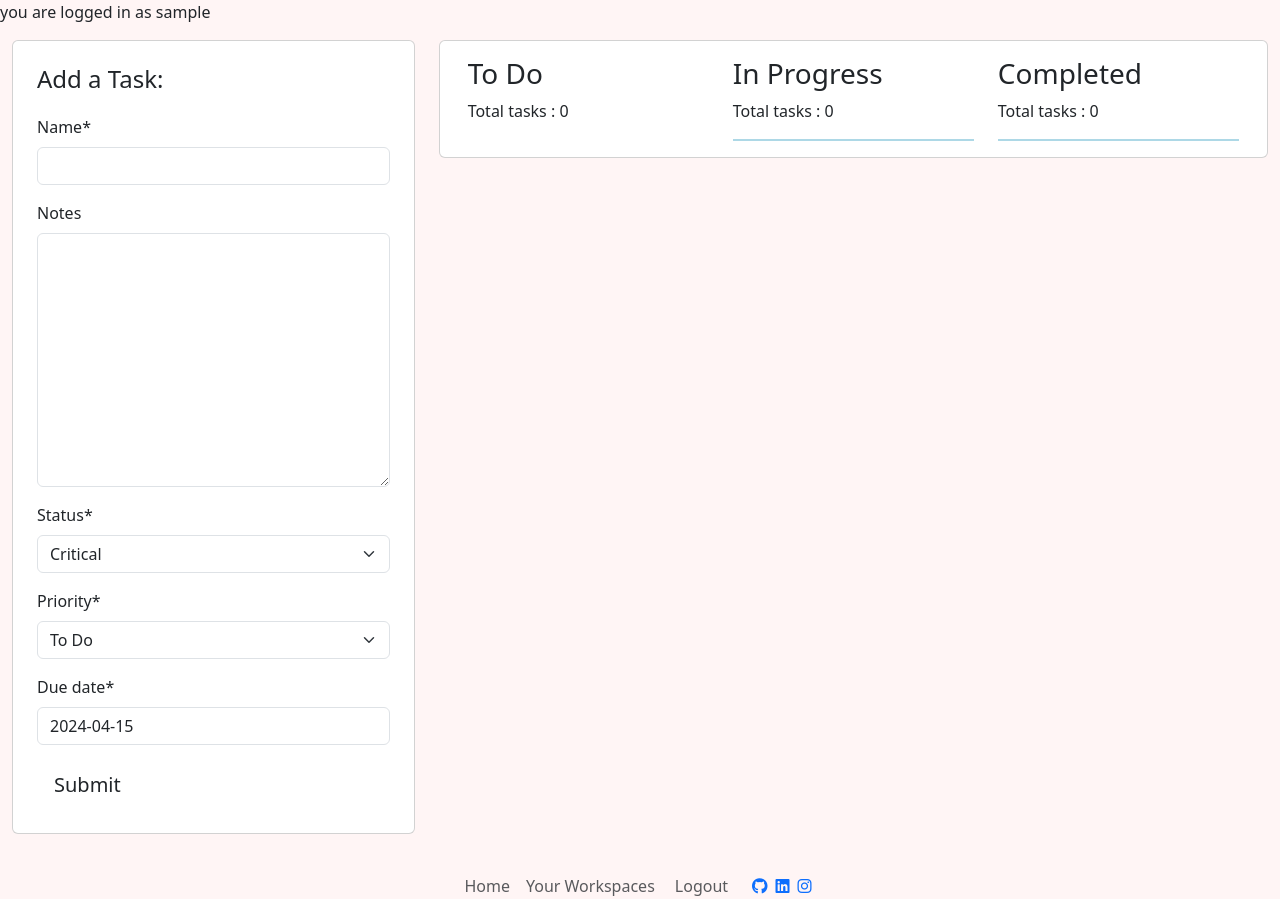
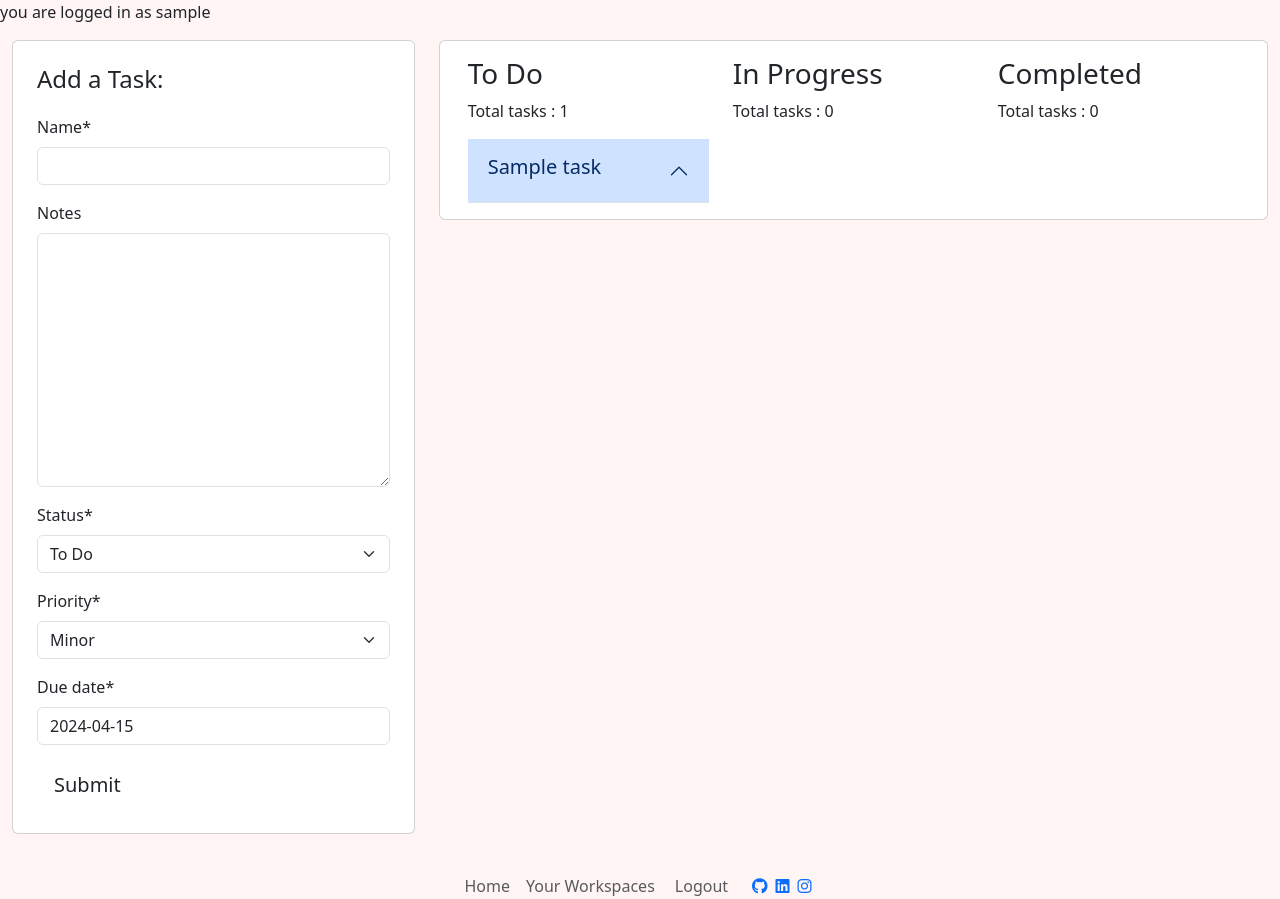
Before and after one commit to Ana-Niko-byte/zenlist, a Django app: a page that uses workspace/templates/workspace/workspace_detail.html in a window 1280 px wide. Shown: the part 95-994 px from the top of the page. Run offline with Django 4.2, Linux system fonts and the light colour scheme; a user stored in the database is signed in; tables that the repository leaves empty hold one stand-in row (values such as "Sample post"); parts of the project's set-up code (start-up, migrations or seed data) failed here and were passed over; some libraries are stand-ins or nearby versions.

Commit message:
add: Create task functionality

```diff
--- a/static/css/style.css
+++ b/static/css/style.css
@@ -56,7 +56,3 @@ li a:hover,
     width:50px;
     border-radius: 50%;
 }
-
-.task-field{
-    border: 1px solid lightblue;
-}
--- a/workspace/models.py
+++ b/workspace/models.py
@@ -62,8 +62,8 @@ class Task(models.Model):
     notes = models.TextField(blank=True, default='')
     creator = models.ForeignKey(User, on_delete=models.CASCADE, related_name='task_creator')
     workspace = models.ForeignKey(Workspace, on_delete=models.CASCADE, related_name='workspace_tasks')
-    priority = models.CharField(choices=STATUSES, null=False, default='MINOR')
-    status = models.CharField(choices=PRIORITIES, default='TO-DO')
+    priority = models.CharField(choices=PRIORITIES, null=False, default='MINOR')
+    status = models.CharField(choices=STATUSES, default='TO-DO')
     due_date = models.DateField(default=datetime.date.today)
     date_created = models.DateTimeField(default=datetime.datetime.now)
     last_modified = models.DateTimeField(auto_now=True)
--- a/workspace/templates/workspace/workspace_detail.html
+++ b/workspace/templates/workspace/workspace_detail.html
@@ -5,6 +5,7 @@
 {% if user.is_authenticated %}
 <div class="container-fluid">
     <div class="row">
+        <!-- Form to create new tasks -->
         <div class="col-4">
             <div class="card">
                 <div class="card-body mx-2 my-2">
@@ -19,17 +20,20 @@
                 </div>
             </div>
         </div>
+        <!-- /Form to create new tasks -->
+        <!-- Existing tasks -->
         <div class="col-8">
             <div class="card">
-                <div class="card-body d-flex container">
+                <div class="card-body">
                     <div class="container">
                         <div class="row">
+                            <!-- To Do Tasks -->
                             <div class="col-4">
                                 <h3>To Do</h3>
-                            <p>Total tasks : {{to_do_task_count}}</p>
+                                <p>Total tasks : {{todo_count}}</p>
+                                {% for task in todo_tasks %}
                                 <div class="accordion accordion-flush" id="accordionExample">
                                     <div class="accordion-item">
-                                    {% for task in to_do %}
                                       <h2 class="accordion-header">
                                         <button class="accordion-button" type="button" data-bs-toggle="collapse" data-bs-target="#collapseOne" aria-expanded="true" aria-controls="collapseOne">
                                             <h5>{{task.name}}</h5>
@@ -41,24 +45,25 @@
                                             </div>
                                         </button>
                                       </h2>
-                                  <div id="collapseOne" class="accordion-collapse collapse show" data-bs-parent="#accordionExample">
+                                      <div id="collapseOne" class="accordion-collapse collapse" data-bs-parent="#accordionExample">
                                         <div class="accordion-body">
                                             <p>Due by : {{task.due_date}}</p>
                                             <p>Priority : {{task.priority}}</p>
                                             <p>Notes: {{task.notes | safe}}</p>
                                         </div>
                                       </div>
+                                    </div>
+                                </div>
                                 {% endfor %}
                             </div>
-                            </div>
-                        </div>
+                            <!-- /To Do Tasks -->
+                            <!-- In Progress Tasks -->
                             <div class="col-4">
                                 <h3>In Progress</h3>
-                            <p>Total tasks : {{progress_task_count}}</p>
-                            <div class="task-field">
+                                <p>Total tasks : {{progress_count}}</p>
                                 <div class="accordion accordion-flush" id="accordionExample">
                                     <div class="accordion-item">
-                                        {% for task in in_progress %}
+                                        {% for task in progress_tasks %}
                                       <h2 class="accordion-header">
                                         <button class="accordion-button" type="button" data-bs-toggle="collapse" data-bs-target="#collapseTwo" aria-expanded="true" aria-controls="collapseTwo">
                                             <h5>{{task.name}}</h5>
@@ -70,7 +75,7 @@
                                             </div>
                                         </button>
                                       </h2>
-                                      <div id="collapseTwo" class="accordion-collapse collapse show" data-bs-parent="#accordionExample">
+                                      <div id="collapseTwo" class="accordion-collapse collapse" data-bs-parent="#accordionExample">
                                         <div class="accordion-body">
                                             <p>Due by : {{task.due_date}}</p>
                                             <p>Priority : {{task.priority}}</p>
@@ -81,14 +86,14 @@
                                     </div>
                                 </div>
                             </div>
-                        </div>
+                            <!-- /In Progress Tasks -->
+                            <!-- Done Tasks -->
                             <div class="col-4">
                                 <h3>Completed</h3>
-                            <p>Total tasks : {{done_task_count}}</p>
-                            <div class="task-field">
+                                <p>Total tasks : {{completed_count}}</p>
                                 <div class="accordion accordion-flush" id="accordionExample">
                                     <div class="accordion-item">
-                                        {% for task in completed %}
+                                        {% for task in completed_tasks %}
                                       <h2 class="accordion-header">
                                         <button class="accordion-button" type="button" data-bs-toggle="collapse" data-bs-target="#collapseThree" aria-expanded="true" aria-controls="collapseThree">
                                             <h5>{{task.name}}</h5>
@@ -100,7 +105,7 @@
                                             </div>
                                         </button>
                                       </h2>
-                                      <div id="collapseThree" class="accordion-collapse collapse show" data-bs-parent="#accordionExample">
+                                      <div id="collapseThree" class="accordion-collapse collapse" data-bs-parent="#accordionExample">
                                         <div class="accordion-body">
                                             <p>Due by : {{task.due_date}}</p>
                                             <p>Priority : {{task.priority}}</p>
@@ -111,11 +116,13 @@
                                     </div>
                                 </div>
                             </div>
+                            <!-- /Done Tasks -->
                         </div>
                     </div>
                 </div>
             </div>
         </div>
+        <!-- /Existing tasks -->
     </div>
 </div>
 {% else %}
--- a/workspace/views.py
+++ b/workspace/views.py
@@ -1,10 +1,59 @@
 from django.shortcuts import render, get_object_or_404, redirect
-from django.urls import reverse
 from django.views import generic
 from django.utils.text import slugify
 from django.contrib import messages
 from .models import Workspace
 from .forms import WorkspaceForm, TaskForm
+
+def workspace_detail(request, slug):
+    """
+    Display an individual instance of a workspace with tasks.
+    """
+    # retrieves the relevant workspace.
+    workspace = get_object_or_404(Workspace, slug=slug)
+    # retrieves all tasks associated with this workspace.
+    all_tasks = workspace.workspace_tasks.all()
+    all_task_count = all_tasks.count()
+
+    todo = workspace.workspace_tasks.filter(status='TO-DO')
+    progress = workspace.workspace_tasks.filter(status='IN-PROGRESS')
+    completed = workspace.workspace_tasks.filter(status='DONE')
+
+    todo_count = todo.count()
+    progress_count = progress.count()
+    completed_count = completed.count()
+
+    if request.method == "POST":
+            task_form = TaskForm(data=request.POST)
+            if task_form.is_valid():
+                task = task_form.save(commit=False)
+                task.creator = request.user
+                task.workspace = workspace
+                task.save()
+                messages.add_message(
+                request, messages.SUCCESS,
+                'Task created successfully!'
+                )
+            # implement error handling here later.
+    task_form = TaskForm()
+
+    return render(
+        request,
+        "workspace/workspace_detail.html",
+            {
+            'workspace': workspace,
+            'all_tasks': all_tasks,
+            'total_count': all_task_count,
+            'todo_tasks': todo,
+            'progress_tasks': progress,
+            'completed_tasks': completed,
+            'todo_count': todo_count,
+            'progress_count': progress_count,
+            'completed_count': completed_count,
+            'task_form': task_form,
+        },
+    )
+
 
 class WorkspaceListView(generic.ListView):
     model = Workspace
@@ -37,35 +86,3 @@ class WorkspaceListView(generic.ListView):
                 return redirect('spaces')
             # implement error handling here later.
         workspace_form = WorkspaceForm()
-
-
-def workspace_detail(request, slug):
-    """
-    Display an individual instance of a workspace with tasks.
-    """
-    queryset = Workspace.objects.all()
-    workspace = get_object_or_404(queryset, slug=slug)
-    tasks = workspace.workspace_tasks.all()
-    to_do_tasks = workspace.workspace_tasks.filter(status='TO-DO')
-    progress_tasks = workspace.workspace_tasks.filter(status='IN-PROGRESS')
-    done_tasks = workspace.workspace_tasks.filter(status='DONE')
-    to_do_task_count = to_do_tasks.count()
-    progress_task_count = progress_tasks.count()
-    done_task_count = done_tasks.count()
-    task_form = TaskForm()
-
-    return render(
-        request,
-        "workspace/workspace_detail.html",
-        {
-            'workspace': workspace,
-            'tasks': tasks,
-            'task_form': task_form,
-            'to_do': to_do_tasks,
-            'in_progress': progress_tasks,
-            'completed': done_tasks,
-            'to_do_task_count': to_do_task_count,
-            'progress_task_count': progress_task_count,
-            'done_task_count': done_task_count
-        },
-    )
```
Also changed, not shown: README.md, workspace/migrations/0008_alter_task_priority_alter_task_status.py (added), 1 other file. Lines whose indentation alone changed are shown as unchanged.
